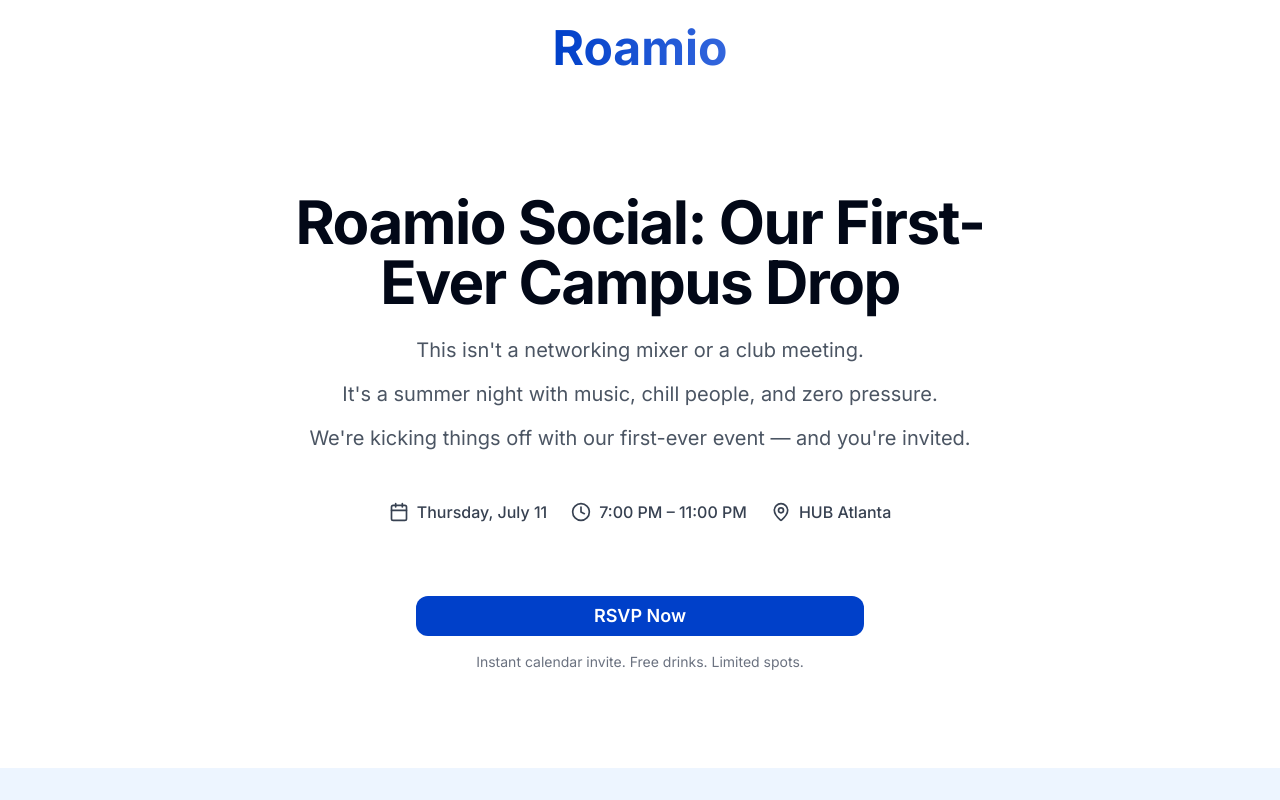
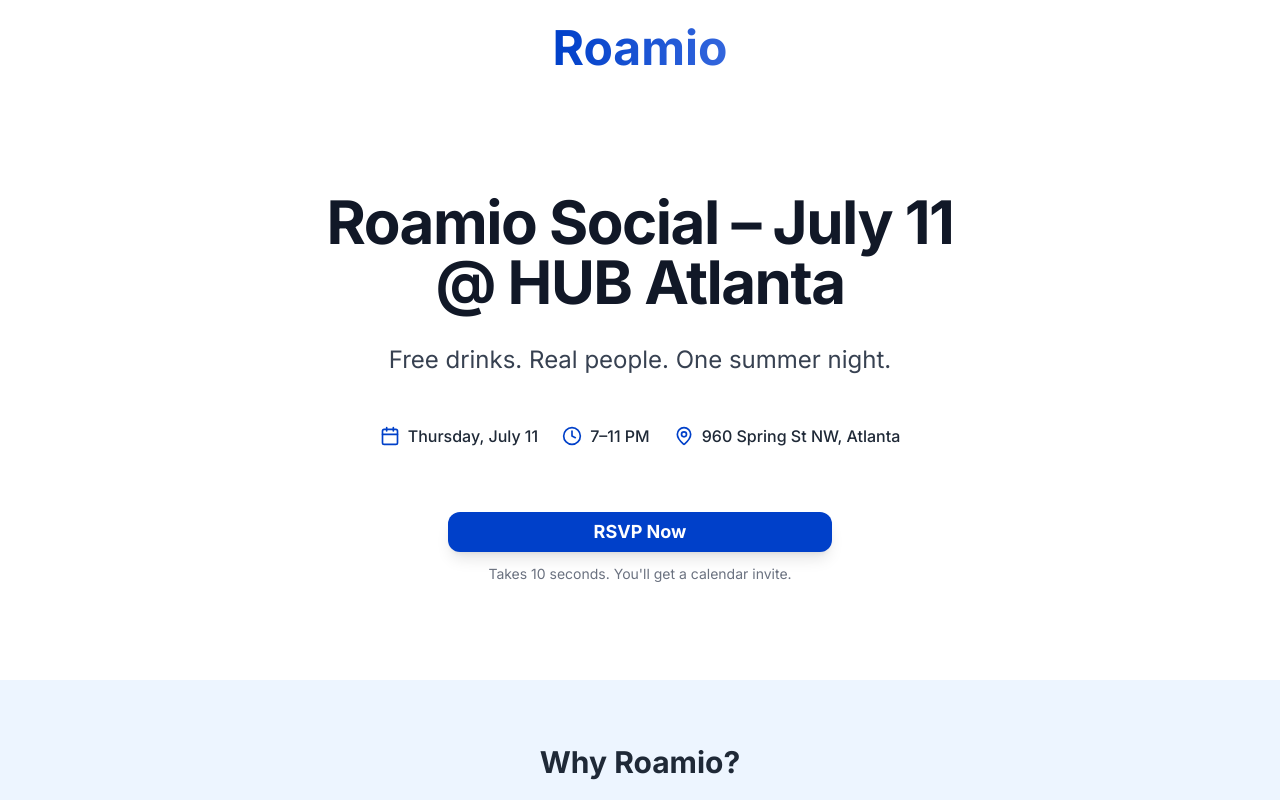
Before and after one commit to aryashahprog/roamio-waitlist-launch, a React (Vite) app: page / in a window 1280 px wide. Shown: the top 800 px of the page. Built offline with nearby package versions, Linux system fonts and the light colour scheme.

Commit message:
Refactor: Update hero section for RSVP
Replaced the existing hero section with a new layout optimized for driving RSVPs, including updated content, event details, a primary CTA button, and subtext.

```diff
--- a/src/pages/Index.tsx
+++ b/src/pages/Index.tsx
@@ -1,4 +1,3 @@
-
 import React from 'react';
 import FeatureCard from '../components/FeatureCard';
 import { Instagram, Linkedin, Calendar, Clock, MapPin } from 'lucide-react';
@@ -14,45 +13,41 @@ const Index: React.FC = () => {
         </div>
       </header>
 
-      {/* Hero Section */}
+      {/* Hero Section - RSVP Focused */}
       <section className="flex-1 flex flex-col justify-center items-center text-center px-4 py-12 md:py-24 max-container">
-        <div className="max-w-3xl mx-auto space-y-6">
-          <h1 className="text-4xl md:text-5xl lg:text-6xl font-bold tracking-tight animate-fade-in-up">
-            Roamio Social: Our First-Ever Campus Drop
+        <div className="max-w-2xl mx-auto space-y-8">
+          {/* Headline */}
+          <h1 className="text-4xl md:text-5xl lg:text-6xl font-bold tracking-tight text-gray-900 animate-fade-in-up">
+            Roamio Social – July 11 @ HUB Atlanta
           </h1>
-          <div className="space-y-4 animate-fade-in-up" style={{ animationDelay: "0.2s" }}>
-            <p className="text-xl text-gray-600 max-w-2xl mx-auto">
-              This isn't a networking mixer or a club meeting.
-            </p>
-            <p className="text-xl text-gray-600 max-w-2xl mx-auto">
-              It's a summer night with music, chill people, and zero pressure.
-            </p>
-            <p className="text-xl text-gray-600 max-w-2xl mx-auto">
-              We're kicking things off with our first-ever event — and you're invited.
-            </p>
-          </div>
+
+          {/* Subheadline */}
+          <p className="text-xl md:text-2xl text-gray-700 animate-fade-in-up" style={{ animationDelay: "0.1s" }}>
+            Free drinks. Real people. One summer night.
+          </p>
 
           {/* Event Details */}
-          <div className="flex flex-col sm:flex-row justify-center items-center gap-6 py-6 animate-fade-in-up" style={{ animationDelay: "0.3s" }}>
-            <div className="flex items-center gap-2 text-gray-700">
-              <Calendar size={20} />
-              <span className="font-medium">Thursday, July 11</span>
+          <div className="flex flex-col sm:flex-row justify-center items-center gap-6 py-4 animate-fade-in-up" style={{ animationDelay: "0.2s" }}>
+            <div className="flex items-center gap-2 text-gray-800 font-medium">
+              <Calendar size={20} className="text-roamio" />
+              <span>Thursday, July 11</span>
             </div>
-            <div className="flex items-center gap-2 text-gray-700">
-              <Clock size={20} />
-              <span className="font-medium">7:00 PM – 11:00 PM</span>
+            <div className="flex items-center gap-2 text-gray-800 font-medium">
+              <Clock size={20} className="text-roamio" />
+              <span>7–11 PM</span>
             </div>
-            <div className="flex items-center gap-2 text-gray-700">
-              <MapPin size={20} />
-              <span className="font-medium">HUB Atlanta</span>
+            <div className="flex items-center gap-2 text-gray-800 font-medium">
+              <MapPin size={20} className="text-roamio" />
+              <span>960 Spring St NW, Atlanta</span>
             </div>
           </div>
 
-          <div className="pt-6 animate-fade-in-up" style={{ animationDelay: "0.4s" }}>
-            <div className="w-full max-w-md mx-auto space-y-4">
+          {/* CTA Button */}
+          <div className="pt-4 animate-fade-in-up" style={{ animationDelay: "0.3s" }}>
+            <div className="w-full max-w-sm mx-auto space-y-3">
               <Button
                 asChild
-                className="w-full bg-roamio hover:bg-roamio-dark text-white font-semibold py-3 px-8 rounded-lg transform transition-all duration-300 hover:scale-[1.03] text-lg"
+                className="w-full bg-roamio hover:bg-roamio-dark text-white font-bold py-4 px-8 rounded-lg transform transition-all duration-300 hover:scale-[1.02] text-lg shadow-lg"
               >
                 <a
                   href="https://tally.so/r/mYbOeJ"
@@ -63,7 +58,7 @@ const Index: React.FC = () => {
                 </a>
               </Button>
               <p className="text-sm text-gray-500 text-center">
-                Instant calendar invite. Free drinks. Limited spots.
+                Takes 10 seconds. You'll get a calendar invite.
               </p>
             </div>
           </div>
```
